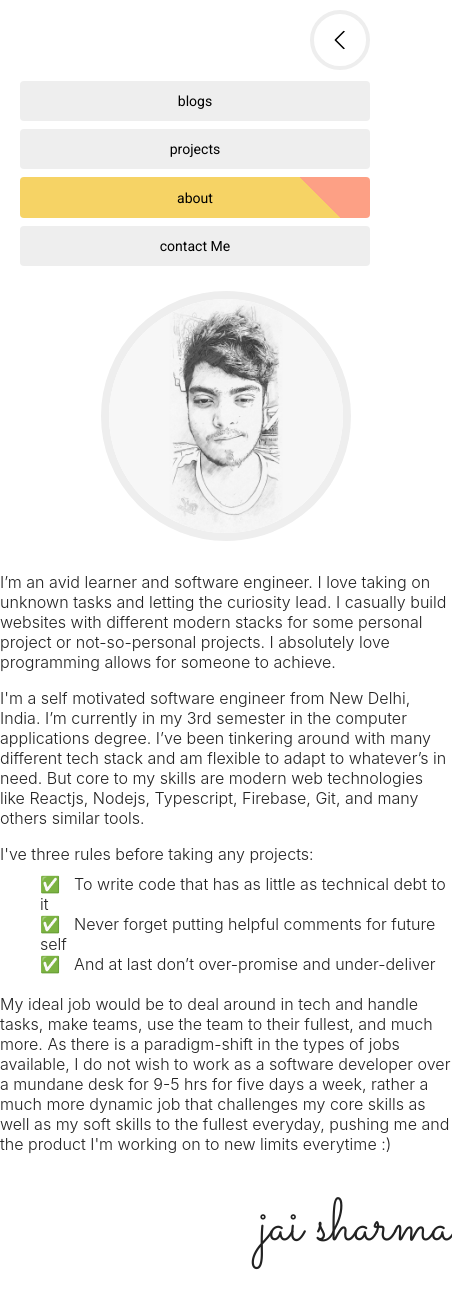
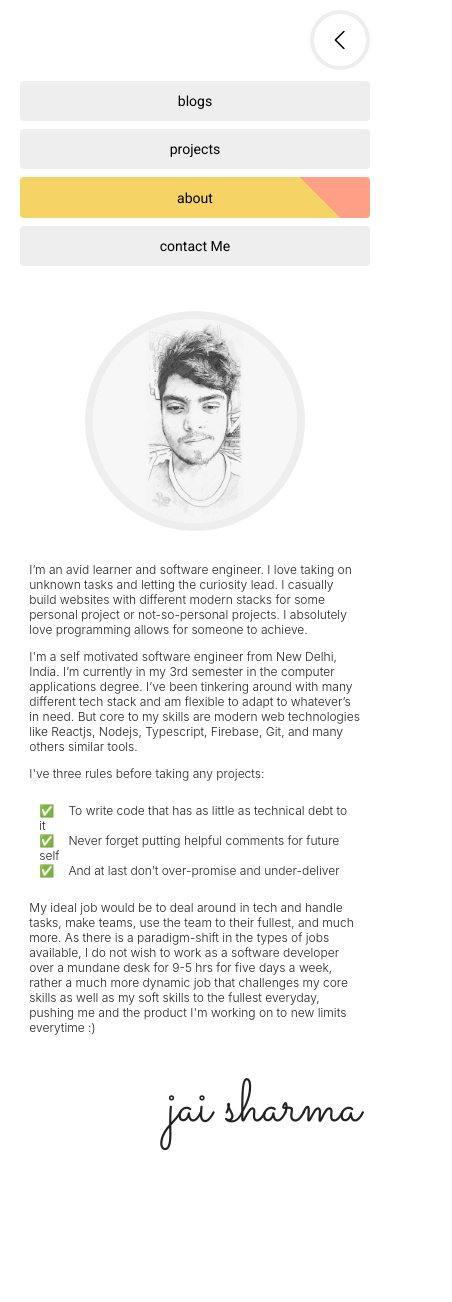
Before and after one commit to jaisharx/jaisharx.dev, a Next.js app: page /about in a window 390 px wide. Shown: the whole page, 452 px wide, since content can reach past the window. After the commit the page ends 1183 px from the top, so only its background shows below. Built offline with nearby package versions, Linux system fonts and the light colour scheme.

Commit message:
fixed media queries for the about page

```diff
--- a/styles/about.module.scss
+++ b/styles/about.module.scss
@@ -1,17 +1,13 @@
 @import url('https://fonts.googleapis.com/css2?family=Sacramento&display=swap');
 
 .container {
-    width: 80rem;
+    width: 85vw;
+    max-width: 100rem;
     margin: auto;
     display: flex;
     align-items: center;
     justify-content: center;
     flex-direction: column;
-
-    @media screen and (max-width: 500px) {
-        width: 45rem;
-        margin-top: 16rem;
-    }
 
     img {
         cursor: pointer;
@@ -30,9 +26,14 @@
             }
         }
 
+        @media screen and (max-width: 900px) {
+            margin-top: 3rem;
+            width: 220px;
+            height: 220px;
+        }
+
         @media screen and (max-width: 500px) {
-            width: 250px;
-            height: 250px;
+            margin-top: 18rem;
         }
     }
 }
@@ -47,17 +48,24 @@
         margin: 3rem 0;
         font-size: 1.6rem;
     }
+
+    @media screen and (max-width: 500px) {
+        margin: 3rem 0;
+        font-size: 1.2rem;
+    }
 }
 
 .mainSection {
     ul {
-        margin-top: 1rem;
-        margin-bottom: 2rem;
         list-style: none;
 
         li::before {
             content: '\2705';
             margin-right: 1.4rem;
+        }
+
+        @media screen and (max-width: 500px) {
+            padding: 1rem;
         }
     }
 }
```
